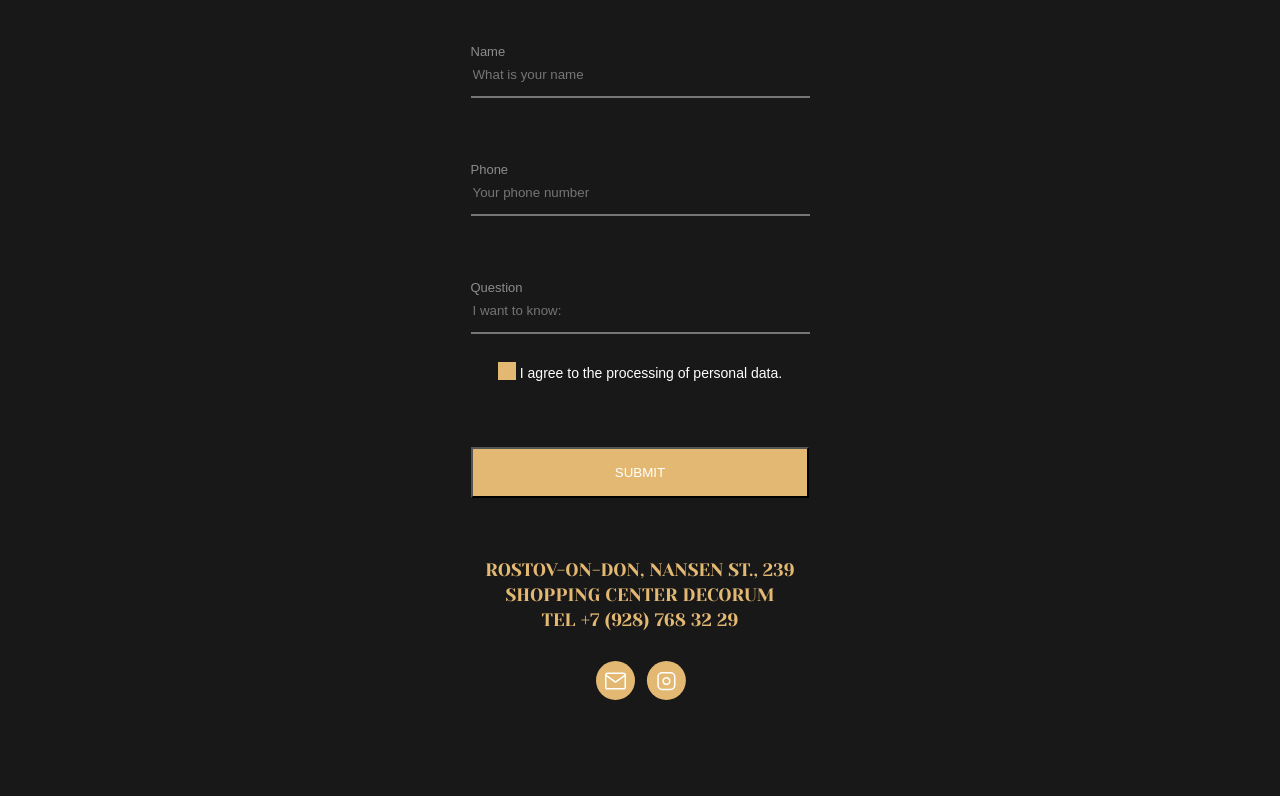
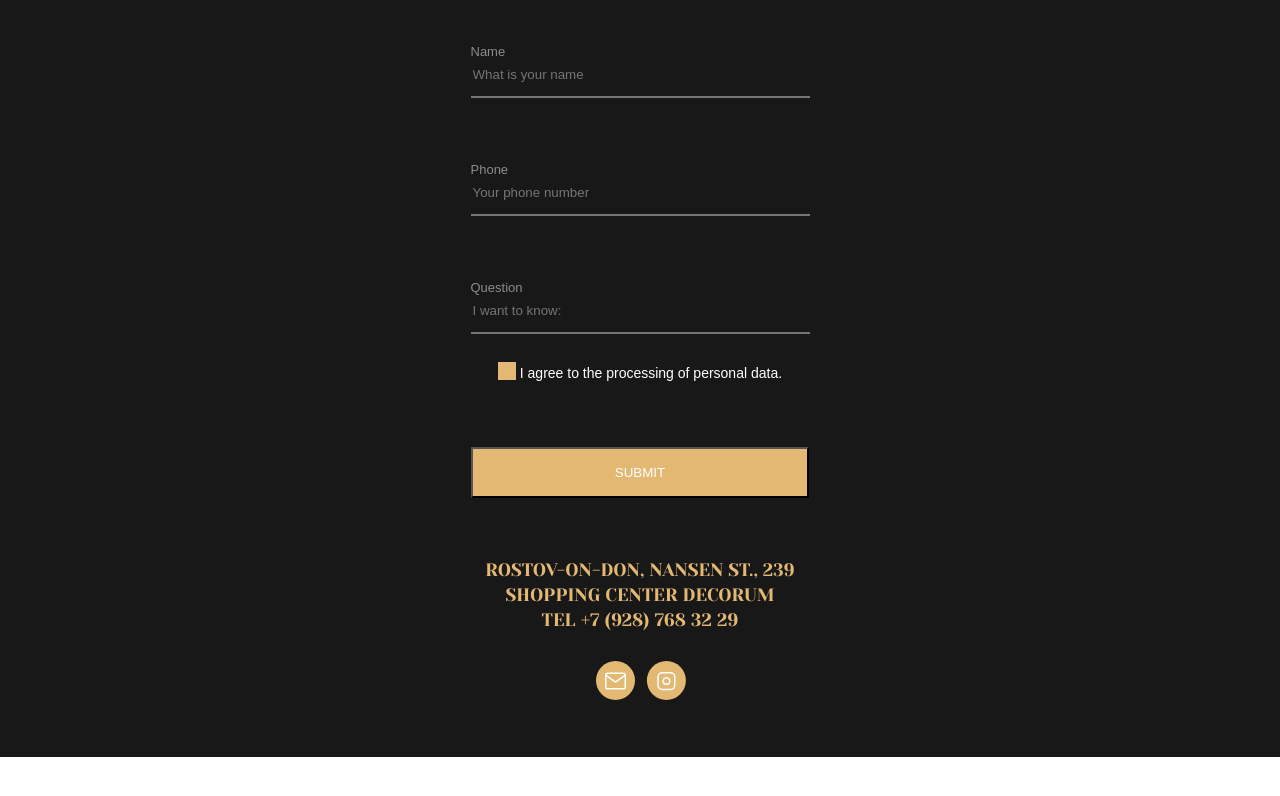
Before and after one commit to Dreambpownd/IC-REPAIR-DESIGN, a plain HTML site: page index.html in a window 1280 px wide. Shown: the part 3204-4000 px from the top of the page. After the commit the page ends 3961 px from the top, so only its background shows below. Drawn offline with Linux system fonts and the light colour scheme.

Commit message:
fix error

```diff
--- a/styles/style.css
+++ b/styles/style.css
@@ -351,7 +351,7 @@ label.text{
     line-height: 138.6%;
 }
 .group7{
-    height: 1000px;
+    padding-bottom: 50px;
 }
 .map{
     margin-top: 30px;
```
